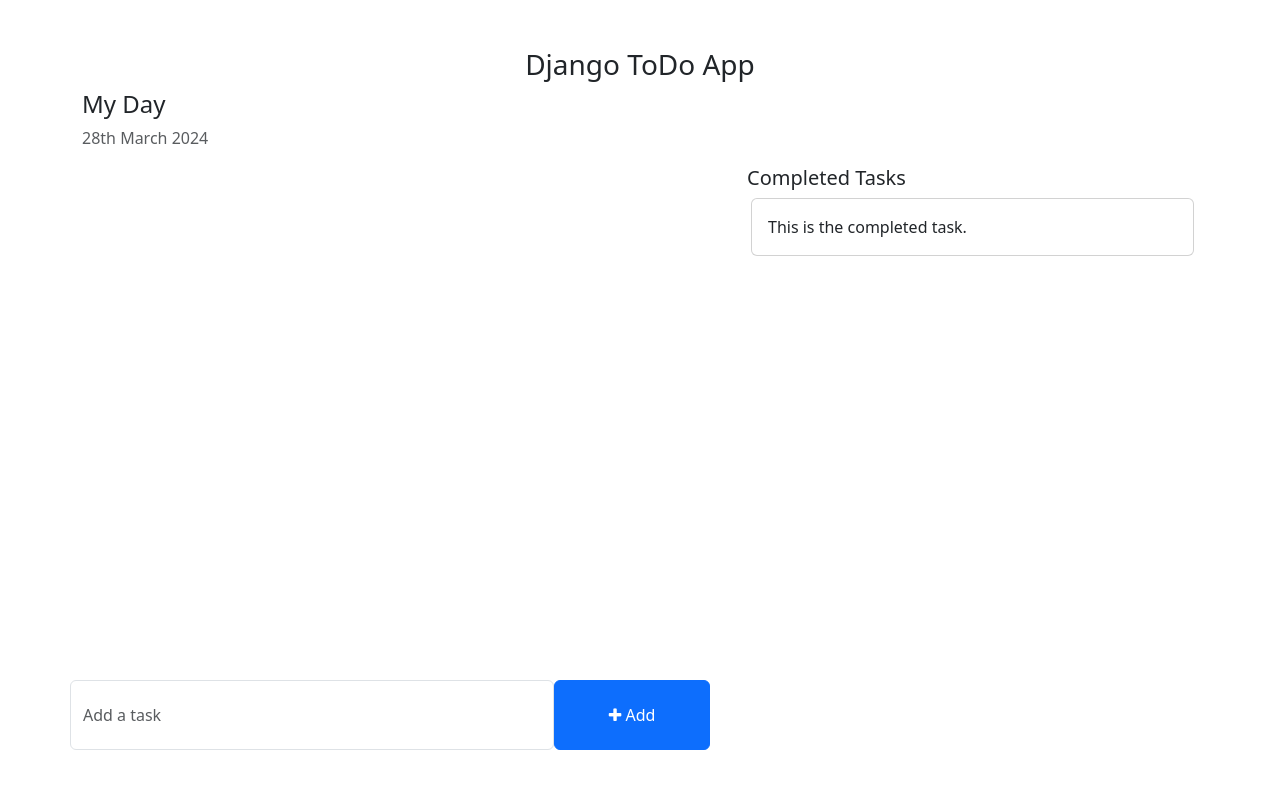
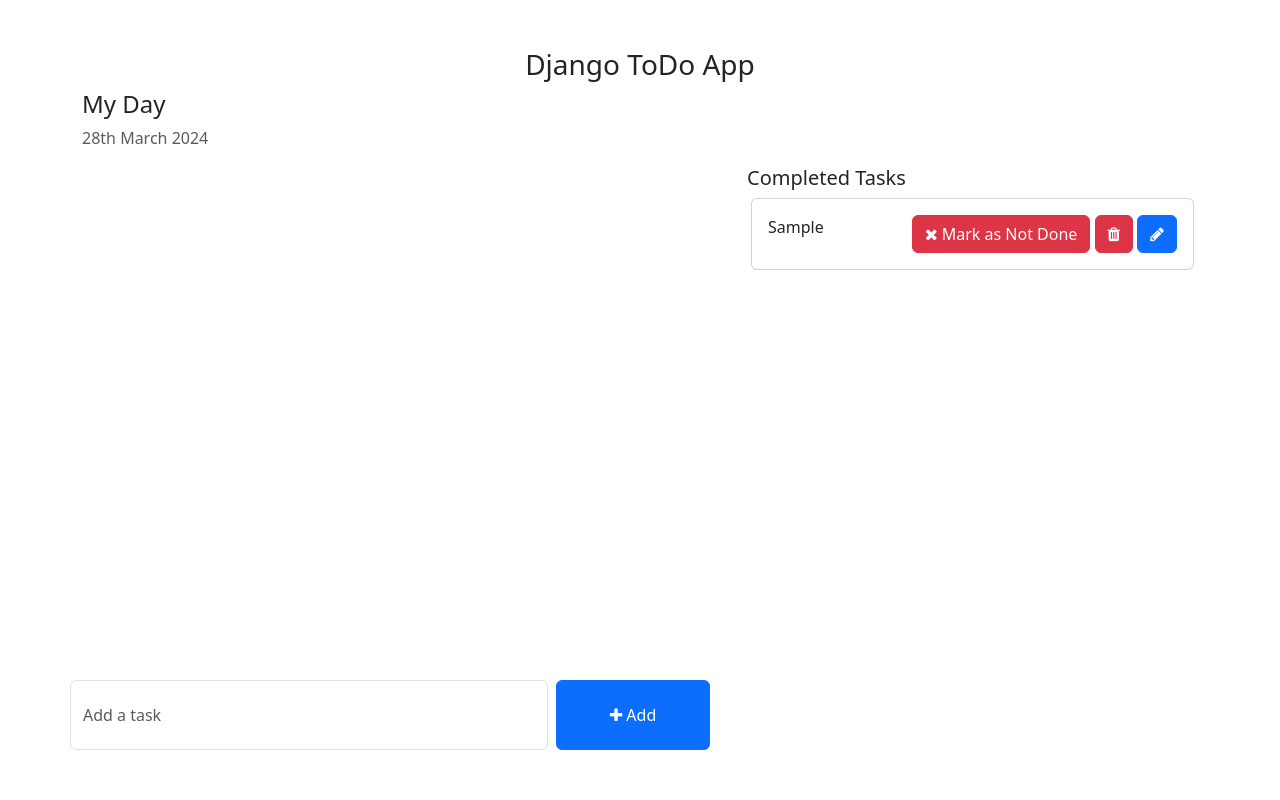
Before and after one commit to ssobii2/ToDo-Django, a Django app: page / in a window 1280 px wide. Run offline with Django 5.2, Linux system fonts and the light colour scheme; tables that the repository leaves empty hold one stand-in row (values such as "Sample post").

Commit message:
Added CRUD

```diff
--- a/templates/home.html
+++ b/templates/home.html
@@ -30,9 +30,9 @@
                     <div class="card-body">
                         {{ task.task }}
                         <span style="position: relative; float: right;">
-                            <a class="btn btn-success"><i class="fa fa-check"></i> Mark as Done</a>
-                            <a class="btn btn-danger"><i class="fa fa-trash"></i></a>
-                            <a class="btn btn-primary"><i class="fa fa-pencil"></i></a>
+                            <a href="{% url 'markAsDone' task.pk %}" class="btn btn-success"><i class="fa fa-check"></i> Mark as Done</a>
+                            <a href="{% url 'deleteTask' task.pk %}" class="btn btn-danger"><i class="fa fa-trash"></i></a>
+                            <a href="{% url 'editTask' task.pk %}" class="btn btn-primary"><i class="fa fa-pencil"></i></a>
                         </span>
                     </div>
                 </div>
@@ -42,11 +42,18 @@
             <div class="col-md-5 col-lg-5">
                 <h5>Completed Tasks</h5>
                 <!-- List of all the tasks that have completed -->
+                {% for task in completed_tasks %}
                 <div class="card m-1">
                     <div class="card-body">
-                        This is the completed task.
+                        {{ task.task }}
+                        <span style="position: relative; float: right;">
+                            <a href="{% url 'markAsNotDone' task.pk %}" class="btn btn-danger"><i class="fa fa-times"></i> Mark as Not Done</a>
+                            <a href="{% url 'deleteTask' task.pk %}" class="btn btn-danger"><i class="fa fa-trash"></i></a>
+                            <a href="{% url 'editTask' task.pk %}" class="btn btn-primary"><i class="fa fa-pencil"></i></a>
+                        </span>
                     </div>
                 </div>
+                {% endfor %}
             </div>
         </div>
         <div class="row">
@@ -57,7 +64,7 @@
                     <div class="form-group">
                         <span style="display: flex;">
                             <input name="task" type="text" class="form-control" placeholder="Add a task">
-                            <button type="submit" class="btn btn-primary" style="width: 200px;"><i class="fa fa-plus"></i> Add</button>
+                            <button type="submit" class="btn btn-primary ms-2" style="width: 200px;"><i class="fa fa-plus"></i> Add</button>
                         </span>
                     </div>
                 </form>
--- a/todo/urls.py
+++ b/todo/urls.py
@@ -5,4 +5,8 @@ from . import views
 
 urlpatterns = [
     path('addTask/', views.addTask, name='addTask'),
+    path('markAsDone/<int:pk>', views.markAsDone, name='markAsDone'),
+    path('markAsNotDone/<int:pk>', views.markAsNotDone, name='markAsNotDone'),
+    path('editTask/<int:pk>', views.editTask, name='editTask'),
+    path('deleteTask/<int:pk>', views.deleteTask, name='deleteTask'),
 ]
--- a/todo_main/views.py
+++ b/todo_main/views.py
@@ -4,7 +4,9 @@ from todo.models import Task
 
 def home(request):
     tasks = Task.objects.filter(is_completed=False).order_by('-updated_at')
+    completed_tasks = Task.objects.filter(is_completed=True).order_by('-updated_at')
     context = {
-        'tasks': tasks
+        'tasks': tasks,
+        'completed_tasks': completed_tasks,
     }
     return render(request, 'home.html', context)
```
Also changed, not shown: templates/editTask.html (added, +31 -0 lines), todo/views.py (+30 -1 lines).
